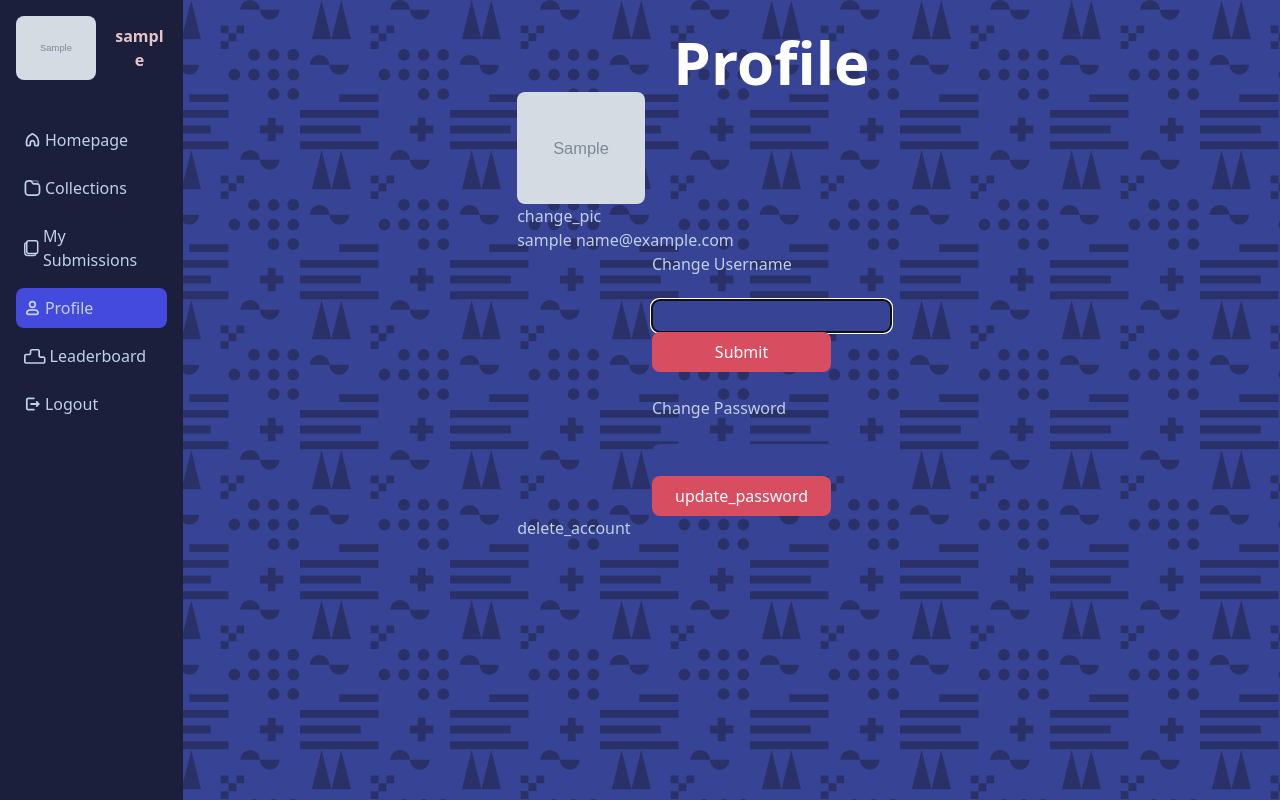
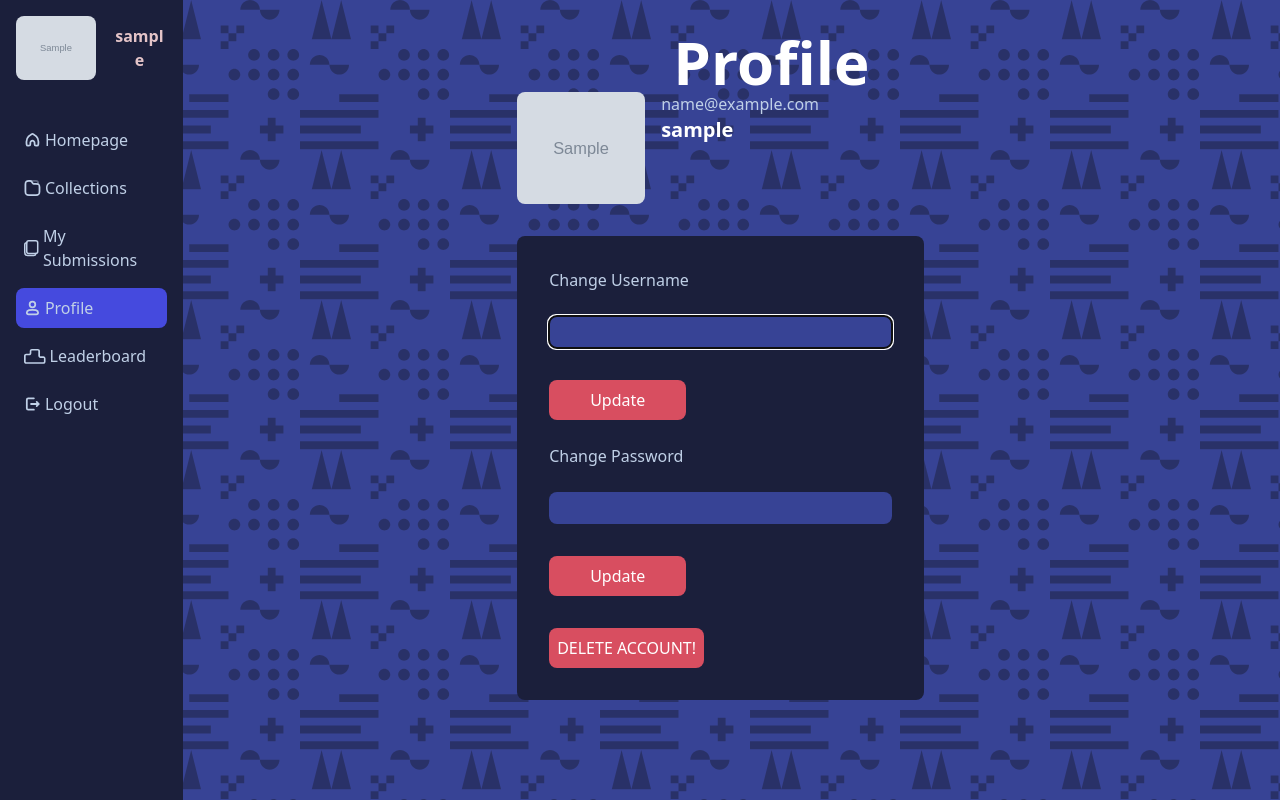
Before and after one commit to AmogooseSus/daily_doodle_project, a Django app: page /dailydoodle/profile/ in a window 1280 px wide. Run offline with Django 3.2, Linux system fonts and the light colour scheme; a user stored in the database is signed in; tables that the repository leaves empty hold one stand-in row (values such as "Sample post"); grey boxes marked "Sample" are stand-in pictures; a database or web service that is not in the repository returns one stand-in record (values such as "Sample title"); data that the repository does not hold is empty; some libraries are stand-ins or nearby versions.

Commit message:
profile css finished

```diff
--- a/templates/dailydoodle/profile.html
+++ b/templates/dailydoodle/profile.html
@@ -9,48 +9,48 @@ Profile
     <h1 class="text-6xl font-bold text-white">Profile</h1>
 
     <div class="w-1/2">
-    <div>
+    <div class="flex flex-row">
         <!-- User profile will need to call update photo on click-->
         <img id="user-image" class="rounded-lg h-28 w-32 hover:opacity-80 hover:cursor-pointer" src = {{MEDIA_URL}}{{ user_profile_picture }} alt="Profile picture"  />
         <form method="POST" enctype="multipart/form-data" action=".">
             {% csrf_token %}
             <input name="picture" class="hidden" type="file" id="pic-changer" accept="image/jpeg"/>
-            <input type="submit" id="submit" value="change_pic" />
+            <input type="submit" id="submit" value="change_pic" class="hidden" />
         </form>
-        <div>
-        {{ username }}
-        {{ email }}
+        <div class="ml-4">
+        <h4>{{ email }}</h4>
+        <h1 class="text-xl text-white font-bold">{{ username }}</h1>
         </div>
+    </div>
 
-    </div>
-    <div>
-        <form id = "change_username" method="post" name="username_change" action="." class="flex flex-col justify-evenly h-full items-center">
+    <div class="w-4/5 bg-main mt-8 rounded-lg p-8 flex flex-col items-start">
+        <form id = "change_username" method="post" name="username_change" action="." class="flex flex-col justify-evenly h-full w-full items-center">
             {% csrf_token %}
-            <div><!--For changing username-->
+            <div class="w-full"><!--For changing username-->
                 <h4>Change Username</h4>
                 <br />
                 <input type="text"  name="username_change" autofocus="" required="" id="id_username" maxlength="30" minlength="1" class="w-full rounded-lg bg-extra_blue p-1">
                 <br />
-                <input type="submit"  class="bg-secondary_contrast rounded-lg py-2 px-4 w-3/4 text-white">
+                <input type="submit" value="Update" class="bg-secondary_contrast rounded-lg py-2 px-4 w-2/5 mt-8 hover:cursor-pointer text-white ">
                 <br />
             </div>
         </form>
-        <form id = "change_password" method="post" action="." class="flex flex-col justify-evenly h-full items-center">
+        <form id = "change_password" method="post" action="." class="flex flex-col justify-evenly h-full w-full items-center">
             {% csrf_token %}
-            <div><!--For changing password-->
+            <div class="w-full"><!--For changing password-->
                 <br />
                 <h4>Change Password</h4>
                 <br />
                 <input type="password" name="password_change" autofocus="" required="" id="id_password" maxlength="30" minlength="1" class="w-full rounded-lg bg-extra_blue p-1">
                 <br />
-                <input type="submit" value="update_password" class="bg-secondary_contrast rounded-lg py-2 px-4 w-3/4 text-white">
+                <input type="submit" value="Update" class="bg-secondary_contrast rounded-lg py-2 mt-8 px-4 w-2/5 text-white hover:cursor-pointer">
                 <br />
             </div>
         </form>
 
-        <form method="post" action="." class="flex">
+        <form method="post" action="." class="flex w-full mt-8">
             {% csrf_token %}
-            <input type="submit" name="delete_account" value="delete_account" />
+            <input type="submit" name="delete_account" value="DELETE ACCOUNT!" class="bg-secondary_contrast text-white p-2 rounded-lg hover:cursor-pointer" />
         </form>
     </div>
     </div>
```
